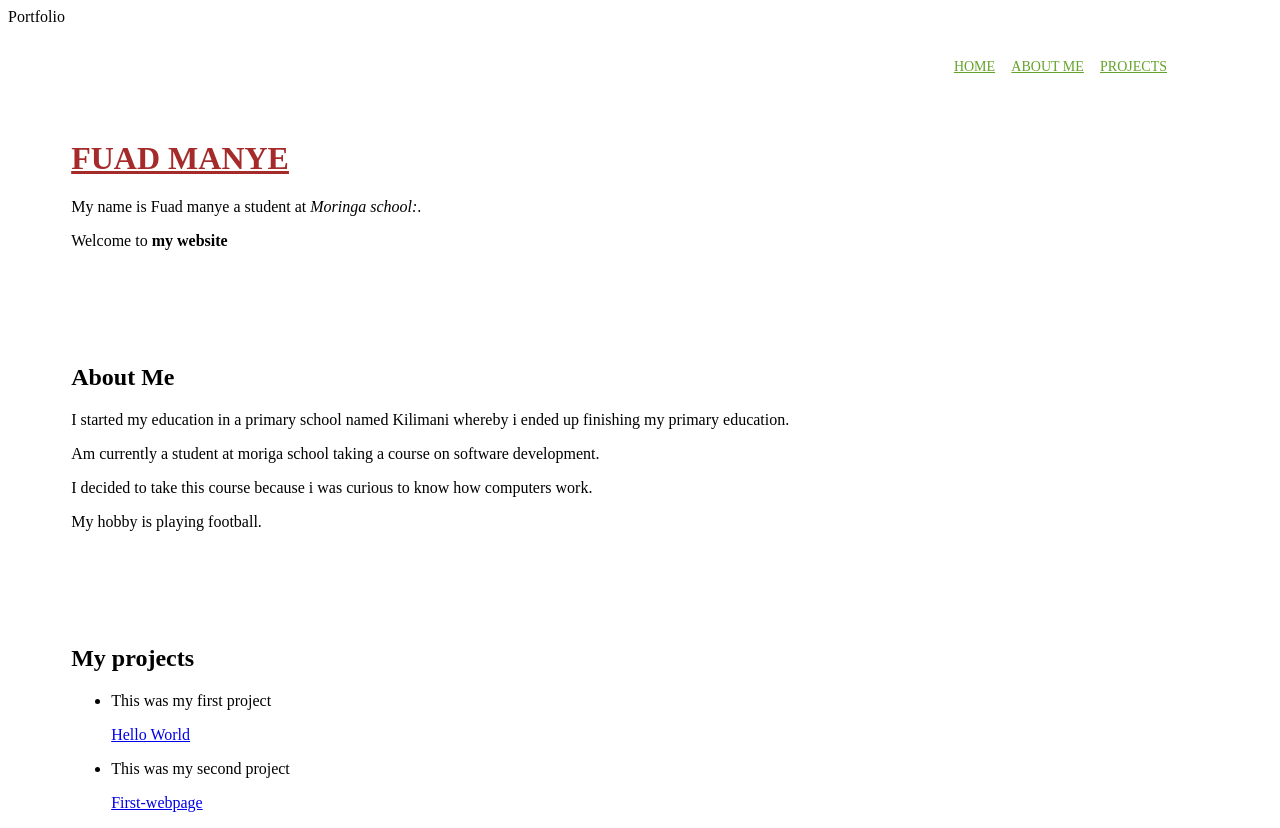
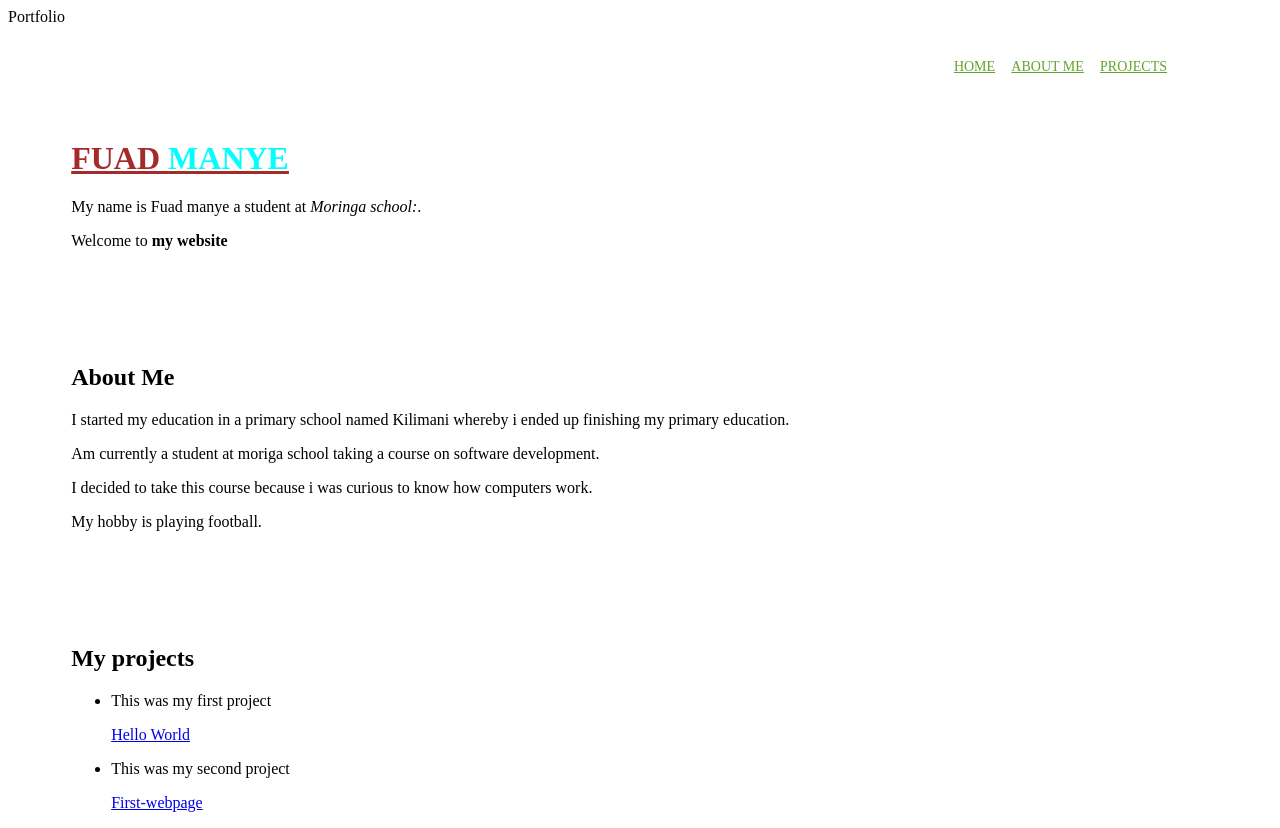
Before and after one commit to Fuadmanye/Portfolio, a plain HTML site: page index.html in a window 1280 px wide. Drawn offline with nearby package versions, Linux system fonts and the light colour scheme.

Commit message:
:add span to the class heading

```diff
--- a/css/style.css
+++ b/css/style.css
@@ -40,3 +40,6 @@ div label .folio{
     color: rgb(100, 163, 41);
     font-size: 14px;
   }
+  #spaned{
+      color: aqua;
+  }
--- a/index.html
+++ b/index.html
@@ -38,7 +38,7 @@
         </div>
     </nav> -->
     <div class="section-1 m-container">
-        <h1 class="heading">FUAD MANYE</h1>
+        <h1 class="heading">FUAD <span id="spaned">MANYE</span> </h1>
         <p class="intro-p">My name is Fuad manye a student at <em>Moringa school:</em>.</p>Welcome to <strong>my website</strong>
         <imgg src="img/FUAD.jpg" alt="this is an image representing me">
     </div>
```
